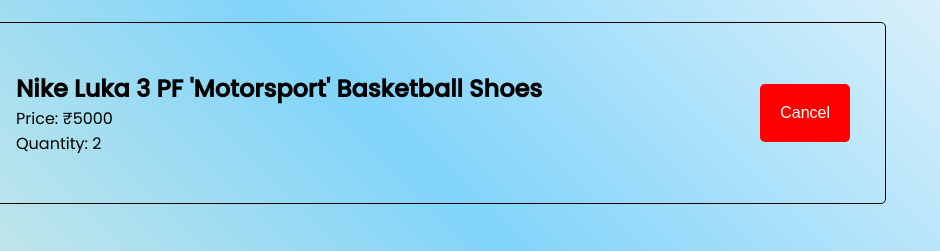
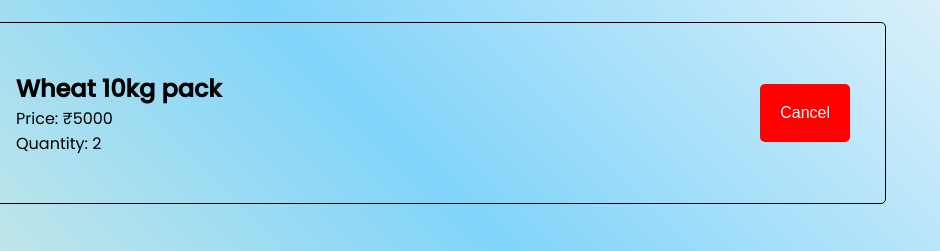
Before and after one commit to GettingError404/heloRmi, a plain HTML site: page myorder.html in a window 1280 px wide. Shown: the part 251-502 px from the top of the page, 340-1280 px from the left. Drawn offline with Linux system fonts and the light colour scheme.

Commit message:
Update myorder.html

```diff
--- a/myorder.html
+++ b/myorder.html
@@ -42,8 +42,7 @@
     <div class="order" id="order1">
         <img src="m1.jpg" style="width:150px;height:150px" alt="Product Image" class="product-image">
         <div class="product-summary">
-            <h2>Nike Luka 3 PF 'Motorsport'
-                Basketball Shoes</h2>
+            <h2>Wheat 10kg pack</h2>
             <p>Price: ₹5000</p>
             <p>Quantity: 2</p>
         </div>
```
